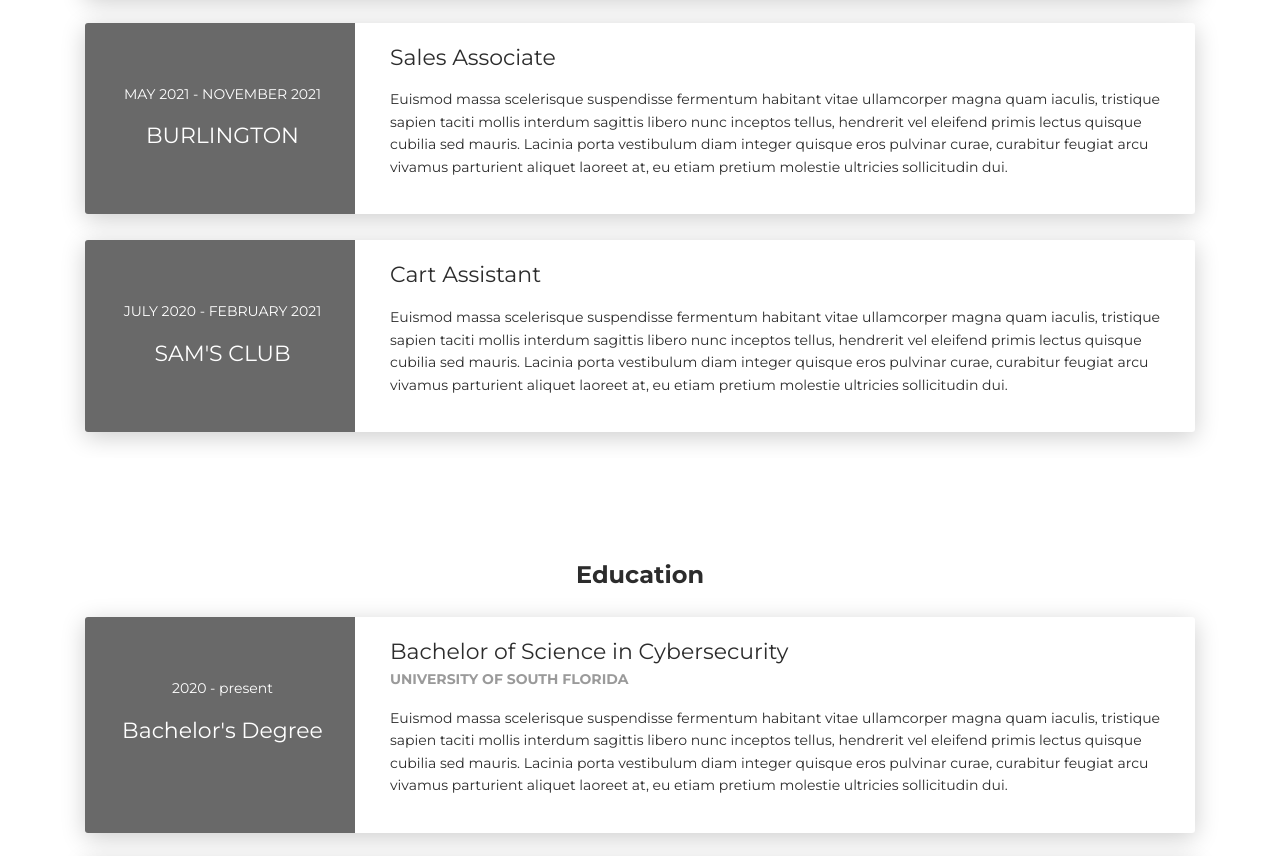
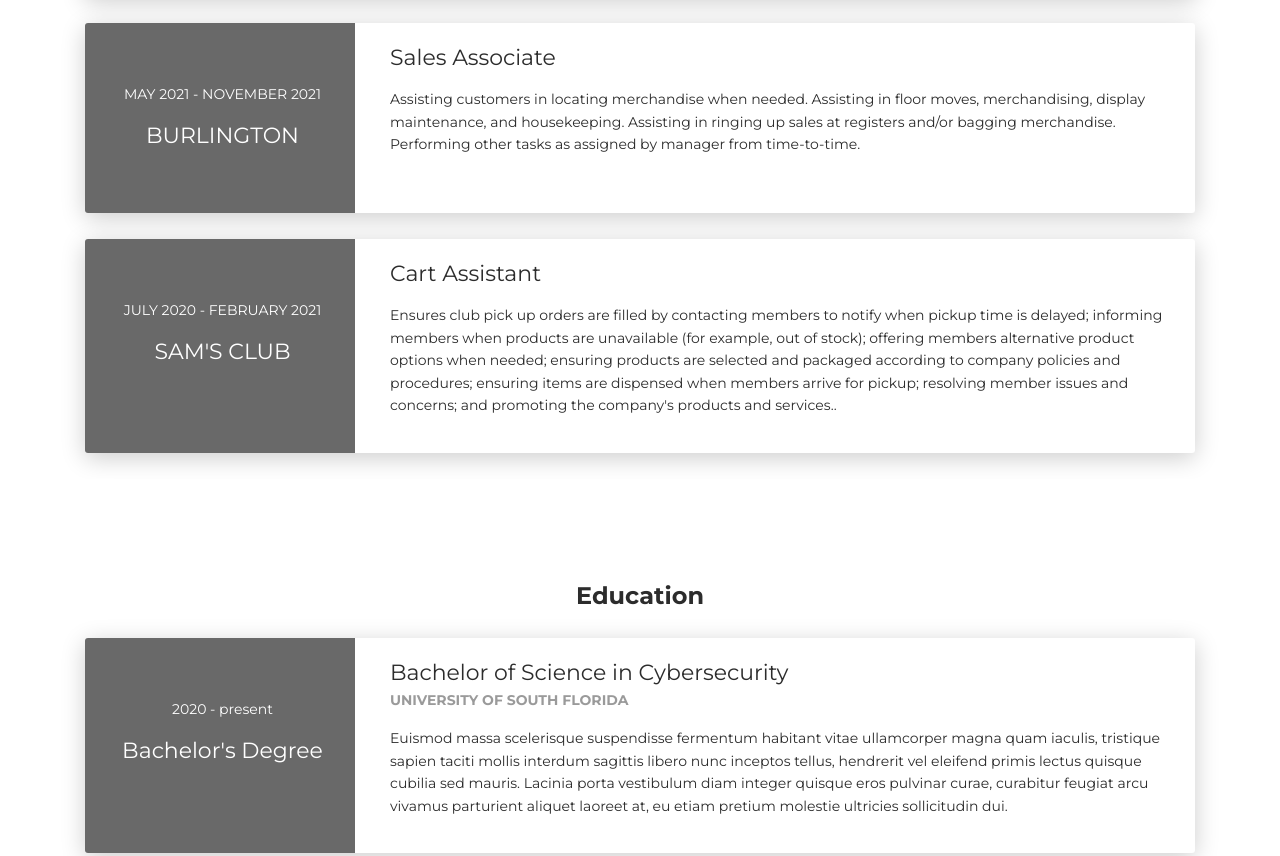
Before and after one commit to Alonso9825/dsoto-resume-portfolio, a plain HTML site: page index.html in a window 1280 px wide. Shown: the part 2643-3499 px from the top of the page. Drawn offline with Linux system fonts and the light colour scheme.

Commit message:
Update index.html

```diff
--- a/index.html
+++ b/index.html
@@ -256,12 +256,11 @@
                 <div class="col-md-9" data-aos="fade-left" data-aos-offset="50" data-aos-duration="500">
                   <div class="card-body">
                     <div class="h5">Sales Associate</div>
-                    <p>Euismod massa scelerisque suspendisse fermentum habitant vitae ullamcorper magna quam iaculis,
-                      tristique sapien taciti mollis interdum sagittis libero nunc inceptos tellus, hendrerit vel
-                      eleifend
-                      primis lectus quisque cubilia sed mauris. Lacinia porta vestibulum diam integer quisque eros
-                      pulvinar curae, curabitur feugiat arcu vivamus parturient aliquet laoreet at, eu etiam pretium
-                      molestie ultricies sollicitudin dui.</p>
+                    <p>Assisting customers in locating merchandise when needed. Assisting in floor moves, merchandising,
+                      display maintenance, and housekeeping.
+                      Assisting in ringing up sales at registers and/or bagging merchandise. Performing other tasks as
+                      assigned by manager from time-to-time.
+                    </p>
                   </div>
                 </div>
               </div>
@@ -277,12 +276,12 @@
                 <div class="col-md-9" data-aos="fade-left" data-aos-offset="50" data-aos-duration="500">
                   <div class="card-body">
                     <div class="h5">Cart Assistant</div>
-                    <p>Euismod massa scelerisque suspendisse fermentum habitant vitae ullamcorper magna quam iaculis,
-                      tristique sapien taciti mollis interdum sagittis libero nunc inceptos tellus, hendrerit vel
-                      eleifend
-                      primis lectus quisque cubilia sed mauris. Lacinia porta vestibulum diam integer quisque eros
-                      pulvinar curae, curabitur feugiat arcu vivamus parturient aliquet laoreet at, eu etiam pretium
-                      molestie ultricies sollicitudin dui.</p>
+                    <p>Ensures club pick up orders are filled by contacting members to notify when pickup time is
+                      delayed; informing members when products are unavailable (for example, out of stock); offering
+                      members alternative product options when needed; ensuring products are selected and packaged
+                      according to company policies and procedures; ensuring items are dispensed when members arrive for
+                      pickup; resolving member issues and concerns; and promoting the company's products and services..
+                    </p>
                   </div>
                 </div>
               </div>
```
